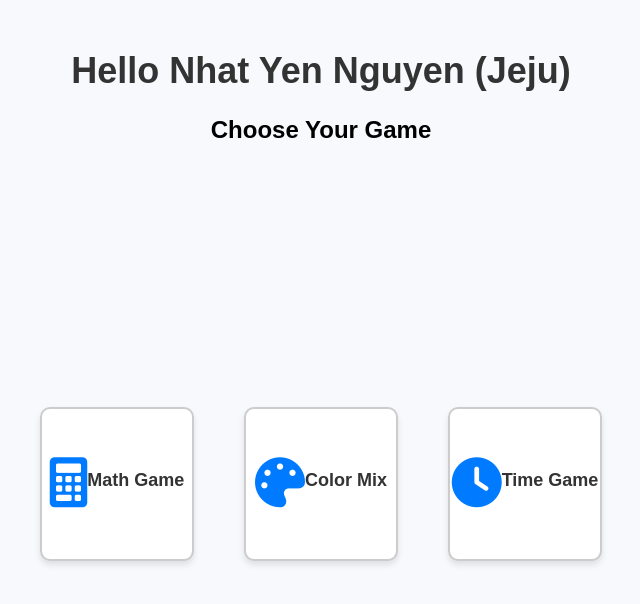
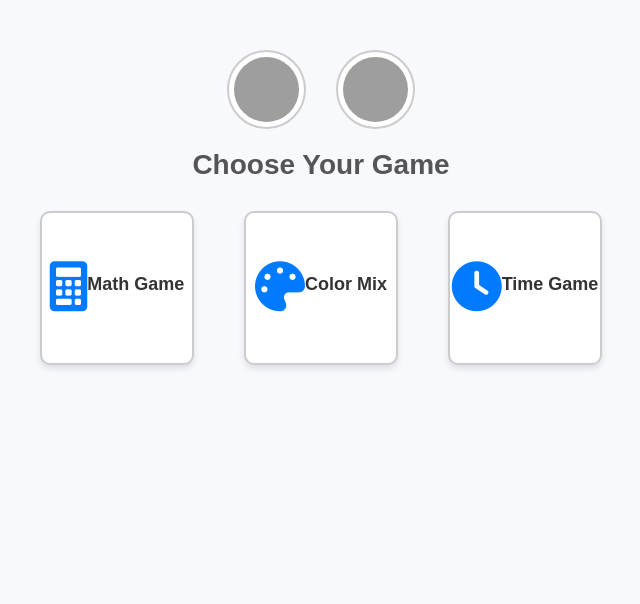
Before and after one commit to nvha/jeju-math-add-sub, a plain HTML site: page index.html in a window 1280 px wide. Shown: the whole page, without its empty margins (319-959 px from the left). Drawn offline with Linux system fonts and the light colour scheme; grey boxes are pictures that could not be loaded.

Commit message:
Update index.html

```diff
--- a/index.html
+++ b/index.html
@@ -3,7 +3,7 @@
 <head>
     <meta charset="UTF-8">
     <meta name="viewport" content="width=device-width, initial-scale=1.0">
-    <title>Choose Your Game</title>
+    <title>Choose Your Avatar</title>
     <link href="https://cdnjs.cloudflare.com/ajax/libs/font-awesome/6.0.0-beta3/css/all.min.css" rel="stylesheet">
     <style>
         body {
@@ -20,12 +20,66 @@
             color: #333;
         }
 
+        h2 {
+            margin-top: 20px;
+            font-size: 28px;
+            color: #555;
+        }
+
+        .avatar-container {
+            display: flex;
+            justify-content: center;
+            align-items: center;
+            gap: 30px;
+            margin-top: 50px;
+        }
+
+        .avatar-option {
+            width: 75px;
+            height: 75px;
+            display: flex;
+            justify-content: center;
+            align-items: center;
+            background-color: #ffffff;
+            border: 2px solid #ccc;
+            border-radius: 50%;
+            cursor: pointer;
+            transition: all 0.3s ease;
+        }
+
+        .avatar-option:hover {
+            transform: scale(1.1);
+            box-shadow: 0 8px 12px rgba(0, 0, 0, 0.2);
+        }
+
+        .avatar-image {
+            width: 65px;
+            height: 65px;
+            border-radius: 50%;
+            object-fit: cover;
+        }
+
+        .selected-avatar {
+            margin-top: 20px;
+            font-size: 24px;
+            color: #333;
+        }
+
+        /* Enlarged avatar size */
+        .enlarged-avatar {
+            width: 200px;
+            height: 200px;
+            object-fit: cover;
+            border-radius: 50%;
+            margin-top: 20px;
+        }
+
         .game-container {
             display: flex;
             justify-content: center;
             align-items: center;
-            height: 80vh;
             gap: 50px;
+            margin-top: 30px;
         }
 
         .game-box {
@@ -58,11 +112,23 @@
             color: #333;
             font-weight: bold;
         }
-
     </style>
 </head>
 <body>
-    <h1>Hello Nhat Yen Nguyen (Jeju)</h1>
+    <div class="avatar-container">
+        <!-- Avatar Option 1 -->
+        <div class="avatar-option" onclick="chooseAvatar('Nhat Yen Nguyen (Jeju)', 'jeju.JPG')">
+            <img src="https://nvha.github.io/avatar/jeju.JPG" alt="Avatar 1" class="avatar-image">
+        </div>
+
+        <!-- Avatar Option 2 -->
+        <div class="avatar-option" onclick="chooseAvatar('(Micky)', 'Micky.jpg')">
+            <img src="https://nvha.github.io/avatar/Micky.jpg" alt="Avatar 2" class="avatar-image">
+        </div>
+    </div>
+
+    <div id="selected-avatar" class="selected-avatar"></div>
+
     <h2>Choose Your Game</h2>
     <div class="game-container">
         <!-- Math Game box -->
@@ -89,5 +155,12 @@
             <p>Time Game</p>
         </div>
     </div>
+
+    <script>
+        function chooseAvatar(name, image) {
+            // Display the selected avatar's name and enlarged image
+            document.getElementById("selected-avatar").innerHTML = `Hello ${name} <br> <img src='avatar/${image}' class='enlarged-avatar' />`;
+        }
+    </script>
 </body>
 </html>
```
